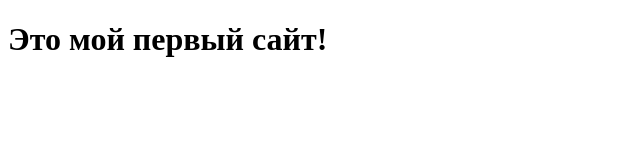
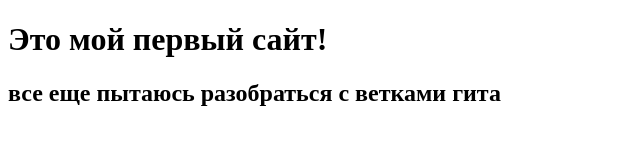
Before and after one commit to Pikita-noname/first-site, a plain HTML site: page index.html in a window 1280 px wide. Shown: the whole page, without its empty margins (0-640 px from the left). Drawn offline with Linux system fonts and the light colour scheme.

Commit message:
change branches

```diff
--- a/index.html
+++ b/index.html
@@ -5,6 +5,7 @@
         <title>КНС ТЕСТЫ</title>
         <body>
             <h1>Это мой первый сайт!</h1>
+            <h2>все еще пытаюсь разобраться с ветками гита</h2>
         </body>
     </head>
 </html>
```
